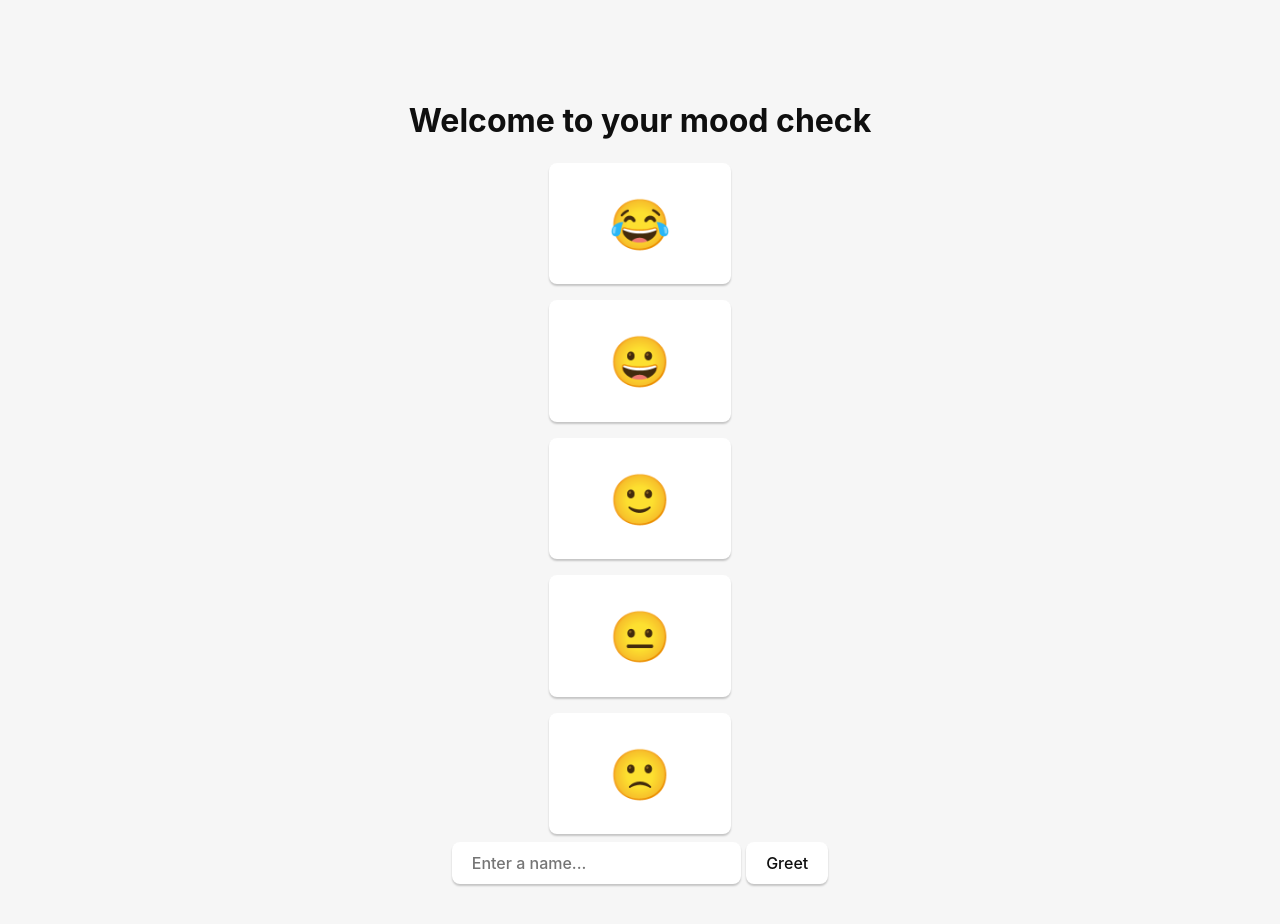
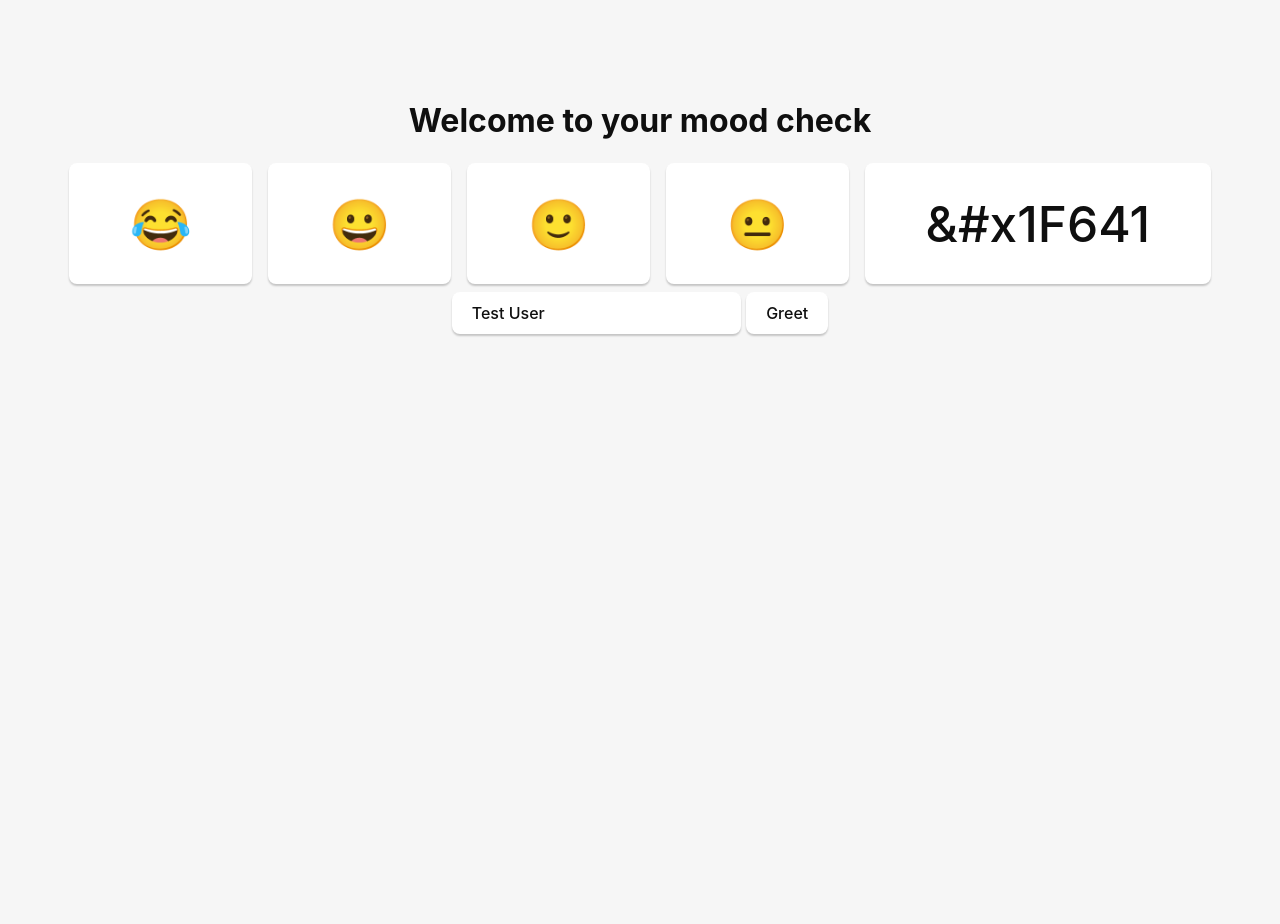
Before and after one commit to arjav0703/mood-tracker, a Vue app: page / in a window 1280 px wide. After the commit the page ends 800 px from the top, so only its background shows below. Built offline with nearby package versions, Linux system fonts and the light colour scheme.

Commit message:
add invoke function wow

```diff
--- /dev/null
+++ b/pnpm-workspace.yaml
@@ -0,0 +1,2 @@
+ignoredBuiltDependencies:
+  - esbuild
--- a/src/App.vue
+++ b/src/App.vue
@@ -3,12 +3,21 @@ import { ref } from "vue";
 import { invoke } from "@tauri-apps/api/core";
 
 const greetMsg = ref("");
-const name = ref("");
+const name = ref("Test User");
+const emojis = ["😂", "😀", "🙂", "😐", "&#x1F641"]
+
 
 async function greet() {
   // Learn more about Tauri commands at https://tauri.app/develop/calling-rust/
   greetMsg.value = await invoke("greet", { name: name.value });
+
 }
+
+async function moodCheck(mood: string) {
+  // Learn more about Tauri commands at https://tauri.app/develop/calling-rust/
+  await invoke("invoke_mood", { mood });
+}
+
 </script>
 
 <template>
@@ -28,24 +37,8 @@ async function greet() {
     </div>
     <p>Click on the Tauri, Vite, and Vue logos to learn more.</p> -->
 <div class="Buttons">
-    <button>
-      😂
-    </button>
-    <br/>
-    <button>
-      😀
-    </button>
-    <br/>
-    <button>
-      🙂
-    </button>
-    <br/>
-    <button>
-      😐
-    </button>
-    <br/>
-    <button>
-      &#x1F641
+    <button v-for="value in emojis" :key="value" @click="moodCheck(value)">
+      {{ value }}
     </button>
 </div>
     <form class="row" @submit.prevent="greet">
```
Also changed, not shown: 5 other files (tests, documents, lock files or other folders).
